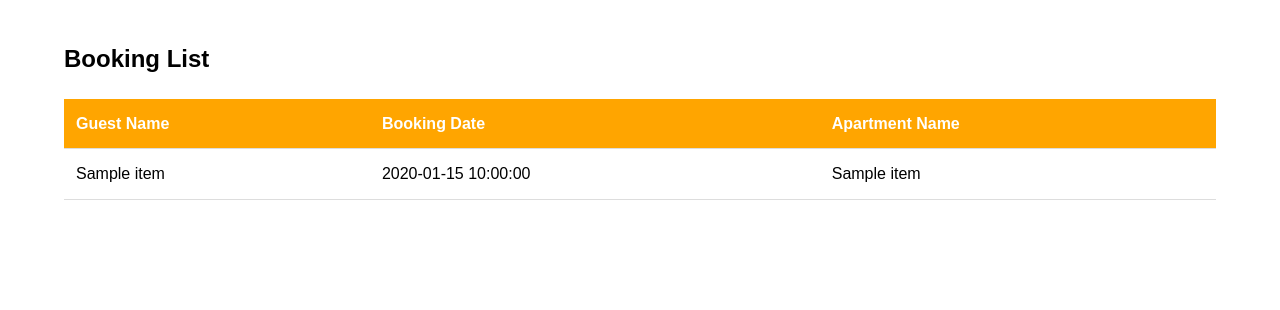
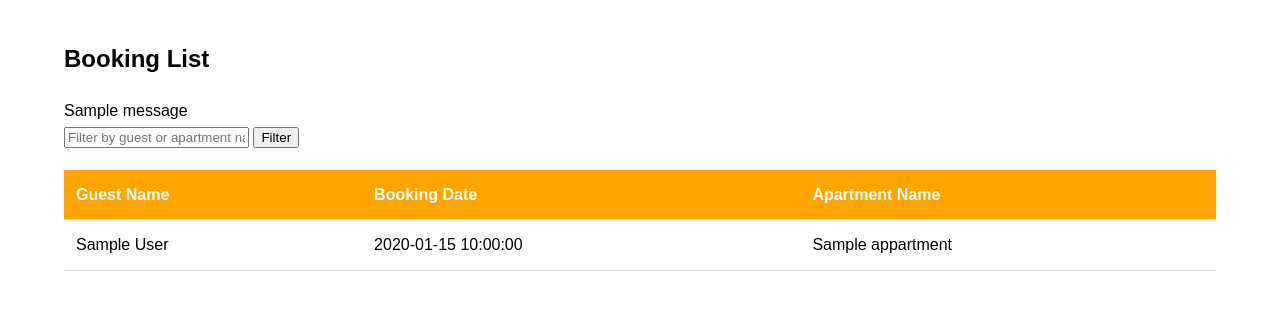
Before and after one commit to LitttleLions/VacationBookingManager, a Flask app: page / in a window 1280 px wide. Shown: the part 110-420 px from the top of the page. Run offline with Flask 3, Linux system fonts and the light colour scheme; one stand-in notice (Sample message) is shown; a database or web service that is not in the repository returns one stand-in record (values such as "Sample title"); data that the repository does not hold is empty.

Commit message:
Agent query: Is the booking list page loading correctly with real data? Can you see the filter functionality and the mouse-over effect for detailed booking information?

```diff
--- a/app.py
+++ b/app.py
@@ -1,5 +1,5 @@
 import os
-from flask import Flask, render_template, request, g
+from flask import Flask, render_template, request, g, flash
 from flask_babel import Babel
 from urllib.parse import urlparse
 from smoobu_api import SmoobuAPI
@@ -21,6 +21,13 @@ babel = Babel(app, locale_selector=get_locale)
 @app.route('/')
 def booking_list():
     bookings = smoobu_api.get_bookings()
+    if not bookings:
+        flash('Error fetching bookings. Please try again later.', 'error')
+
+    filter_query = request.args.get('filter', '').lower()
+    if filter_query:
+        bookings = [b for b in bookings if filter_query in b['guest_name'].lower() or filter_query in b['apartment_name'].lower()]
+
     return render_template('booking_list.html', bookings=bookings)
 
 @app.route('/calendar')
--- a/smoobu_api.py
+++ b/smoobu_api.py
@@ -19,11 +19,25 @@ class SmoobuAPI:
             'from': datetime.now().strftime('%Y-%m-%d'),
             'to': end_date.strftime('%Y-%m-%d')
         }
-        response = requests.get(f"{self.BASE_URL}/bookings", headers=self.headers, params=params)
-        if response.status_code == 200:
-            return response.json()
-        else:
-            # Handle error
+        try:
+            response = requests.get(f"{self.BASE_URL}/bookings", headers=self.headers, params=params)
+            response.raise_for_status()
+            data = response.json()
+
+            bookings = []
+            for booking in data.get('bookings', []):
+                bookings.append({
+                    'guest_name': f"{booking.get('firstName', '')} {booking.get('lastName', '')}".strip(),
+                    'booking_date': booking.get('createdAt', ''),
+                    'apartment_name': booking.get('appartment', {}).get('name', ''),
+                    'check_in': booking.get('arrivalDate', ''),
+                    'check_out': booking.get('departureDate', ''),
+                    'guests': booking.get('numGuests', 0),
+                    'total_price': booking.get('totalAmount', 0)
+                })
+            return bookings
+        except requests.RequestException as e:
+            print(f"Error fetching bookings: {str(e)}")
             return []
 
     # Add more API methods as needed
--- a/templates/booking_list.html
+++ b/templates/booking_list.html
@@ -4,6 +4,20 @@
 
 {% block content %}
 <h2>{{ _('Booking List') }}</h2>
+
+{% with messages = get_flashed_messages(with_categories=true) %}
+  {% if messages %}
+    {% for category, message in messages %}
+      <div class="alert alert-{{ category }}">{{ message }}</div>
+    {% endfor %}
+  {% endif %}
+{% endwith %}
+
+<form method="GET" action="{{ url_for('booking_list') }}">
+    <input type="text" name="filter" placeholder="{{ _('Filter by guest or apartment name') }}" value="{{ request.args.get('filter', '') }}">
+    <button type="submit">{{ _('Filter') }}</button>
+</form>
+
 <table>
     <thead>
         <tr>
```
